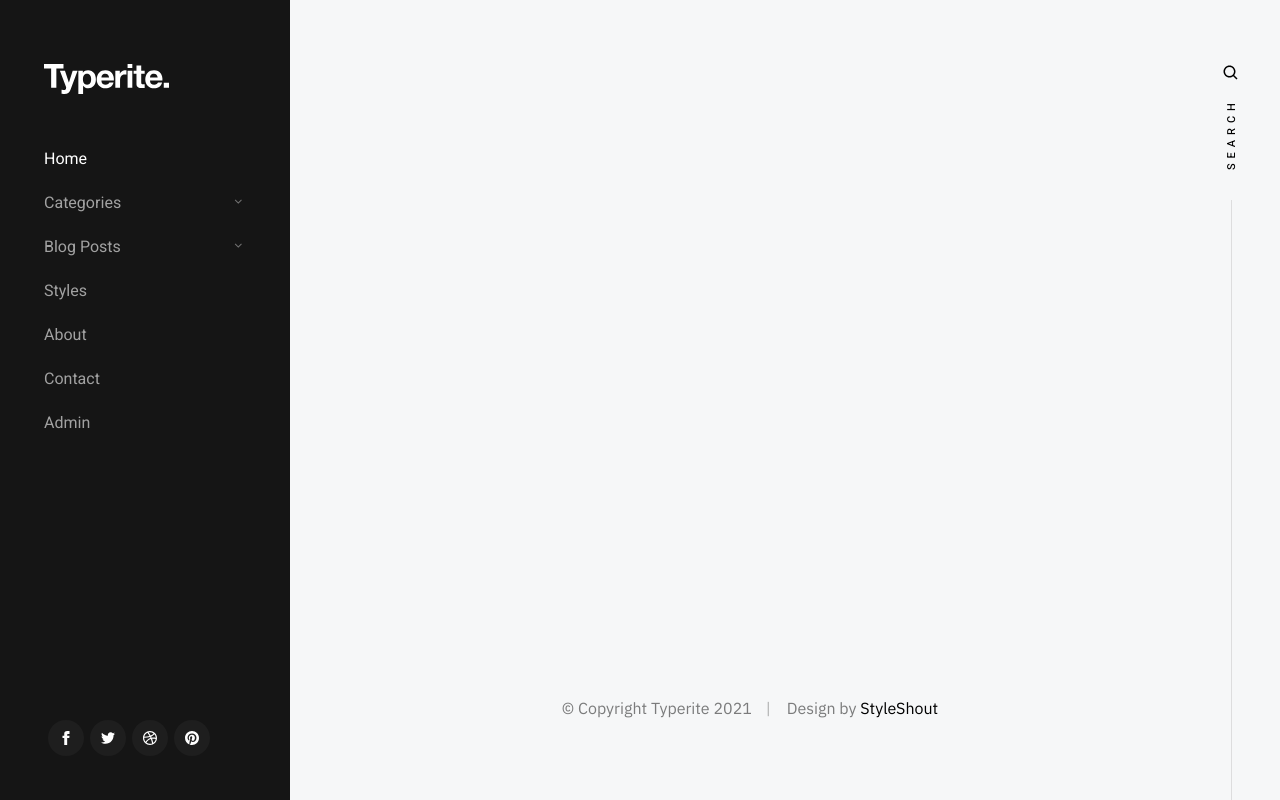
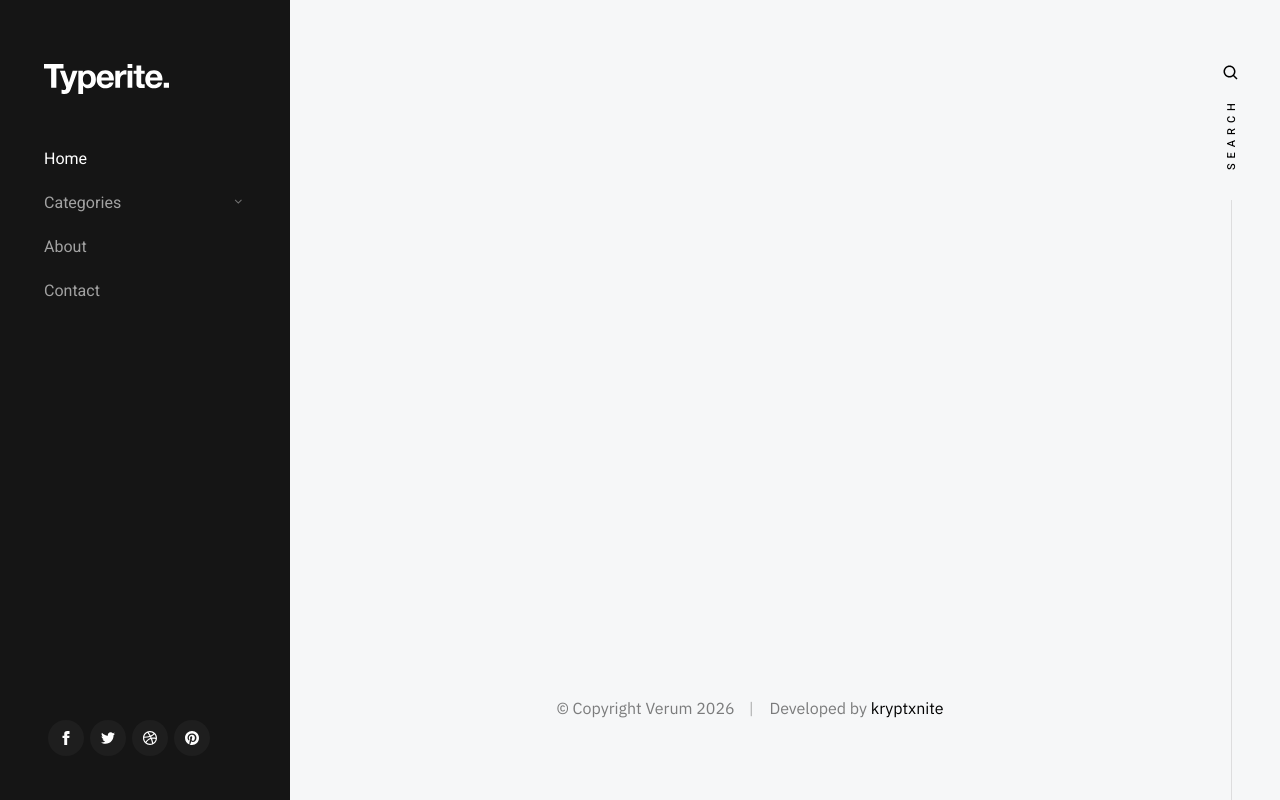
Before and after one commit to kryptxnite/Verum, a Django app: page / in a window 1280 px wide. Run offline with Django 5.2, Linux system fonts and the light colour scheme; data that the repository does not hold is empty.

Commit message:
Final changes on templates.

```diff
--- a/blog/templates/blog/base.html
+++ b/blog/templates/blog/base.html
@@ -1,5 +1,4 @@
 {% load static %}
-
 {% load blog_tags %}
 
 <!DOCTYPE html>
@@ -75,19 +74,11 @@
                         {% endfor %}
                         </ul>
                     </li>
-                    <li class="has-children">
-                        <a href="#0" title="">Blog Posts</a>
-                        <ul class="sub-menu">
-                        <li><a href="single-video.html">Video Post</a></li>
-                        <li><a href="single-audio.html">Audio Post</a></li>
-                        <li><a href="single-gallery.html">Gallery Post</a></li>
-                        <li><a href="single-standard.html">Standard Post</a></li>
-                        </ul>
-                    </li>
-                    <li><a href="styles.html" title="">Styles</a></li>
                     <li><a href="page-about.html" title="">About</a></li>
                     <li><a href="page-contact.html" title="">Contact</a></li>
-                    <li><a href="{% url "admin:index" %}" title="">Admin</a></li>
+                    {% if request.user.is_staff %}
+                        <li><a href="{% url "admin:index" %}" title="">Admin Panel</a></li>
+                    {% endif %}
                 </ul> <!-- end header__nav -->
 
                 <ul class="header__social">
@@ -122,13 +113,10 @@
 
         </header> <!-- end s-header -->
 
-
         <!-- search
         ================================================== -->
         <div class="s-search">
-
             <div class="search-block">
-
                 <form role="search" method="get" class="search-form" action="{% url 'blog:post_search' %}">
                     <label>
                         <span class="hide-content">Search for:</span>
@@ -141,9 +129,7 @@
                     </label>
                     <input type="submit" class="search-submit" value="Search">
                 </form>
-
                 <a href="#0" title="Close Search" class="search-close">Close</a>
-
             </div>  <!-- end search-block -->
 
             <!-- search modal trigger -->
@@ -155,12 +141,10 @@
 
         </div> <!-- end s-search -->
 
-
         <!-- site content
         ================================================== -->
         {% block content %}{% endblock  %}
         <!-- end s-content -->
-
 
         <!-- footer
         ================================================== -->
@@ -168,12 +152,11 @@
             <div class="row">
                 <div class="column large-full footer__content">
                     <div class="footer__copyright">
-                        <span>© Copyright Typerite 2021</span>
-                        <span>Design by <a href="https://www.styleshout.com/">StyleShout</a></span>
+                        <span>© Copyright Verum 2026</span>
+                        <span>Developed by <a href="https://github.com/kryptxnite">kryptxnite</a></span>
                     </div>
                 </div>
             </div>
-
             <div class="go-top">
                 <a class="smoothscroll" title="Back to Top" href="#top"></a>
             </div>
--- a/blog/templates/blog/post/comment.html
+++ b/blog/templates/blog/post/comment.html
@@ -1,7 +1,6 @@
 {% extends "blog/base.html" %}
 
 {% block title %}Add a comment{% endblock %}
-
 
 {% block content %}
 <div class="s-content content">
--- a/static/deps/css/main.css
+++ b/static/deps/css/main.css
@@ -3471,7 +3471,7 @@ body.search-is-visible {
     display     : block;
     color       : #7e7e7e;
     text-align  : right;
-    width       : 200px;
+    width       : 300px;
     position    : absolute;
     top         : 0;
     right       : 0;
```
Also changed, not shown: blog/templates/blog/post/detail.html (+0 -25 lines), blog/templates/blog/post/list.html (+2 -11 lines), blog/templates/blog/post/search.html (+0 -41 lines).
